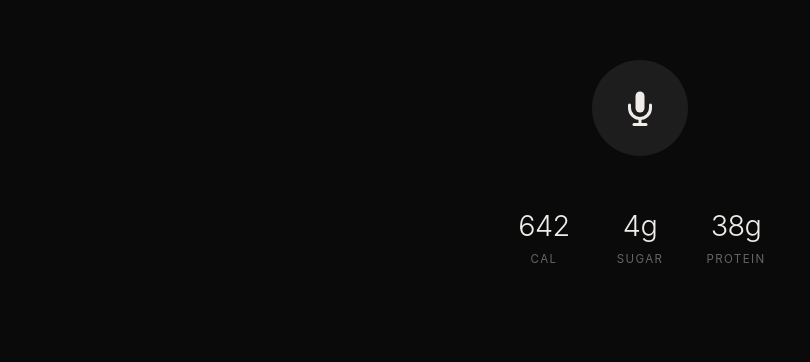
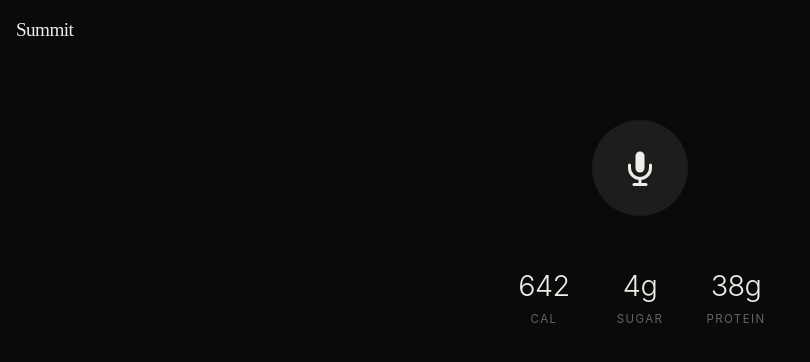
Before and after one commit to opal-the-bot/wellness-app, a React (Vite) app: page / in a window 1280 px wide. Shown: the top 362 px of the page, without its empty margins (0-810 px from the left). Built offline with nearby package versions, Linux system fonts and the light colour scheme.

Commit message:
Rename to Summit, add PWA manifest for standalone mode

```diff
--- a/src/App.css
+++ b/src/App.css
@@ -25,6 +25,27 @@ body {
   gap: 48px;
 }
 
+/* HEADER */
+.app-header {
+  position: fixed;
+  top: 0;
+  left: 0;
+  width: 100%;
+  padding: 16px;
+  display: flex;
+  align-items: center;
+  z-index: 100;
+}
+
+.app-header h1 {
+  font-family: 'Times New Roman', Times, serif;
+  font-size: 1.2rem;
+  font-weight: 500;
+  letter-spacing: -0.03em;
+  color: #f0ede8;
+  margin: 0;
+}
+
 /* MIC SECTION */
 .mic-section {
   display: flex;
@@ -32,6 +53,7 @@ body {
   align-items: center;
   gap: 20px;
   width: 100%;
+  padding-top: 60px;
 }
 
 .mic-btn {
--- a/src/App.tsx
+++ b/src/App.tsx
@@ -147,7 +147,11 @@ function App() {
   }
 
   return (
+    <div className="app-wrapper">
       <div className="app">
+        <div className="app-header">
+          <h1>Summit</h1>
+        </div>
         <div className="mic-section">
           <button
             className={`mic-btn ${isListening ? 'listening' : ''}`}
@@ -191,6 +195,7 @@ function App() {
           </div>
         </div>
       </div>
+    </div>
   )
 }
 
```
Also changed, not shown: public/manifest.json. Lines whose indentation alone changed are shown as unchanged.
